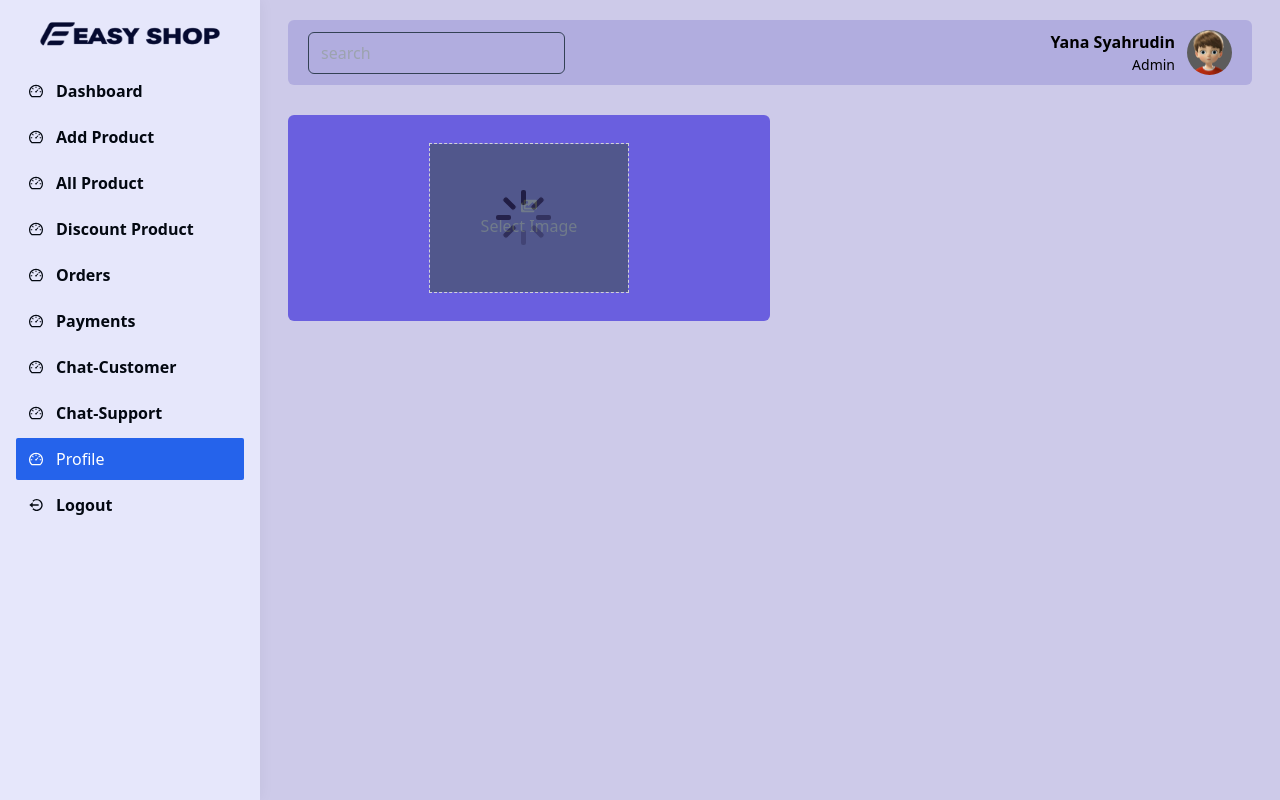
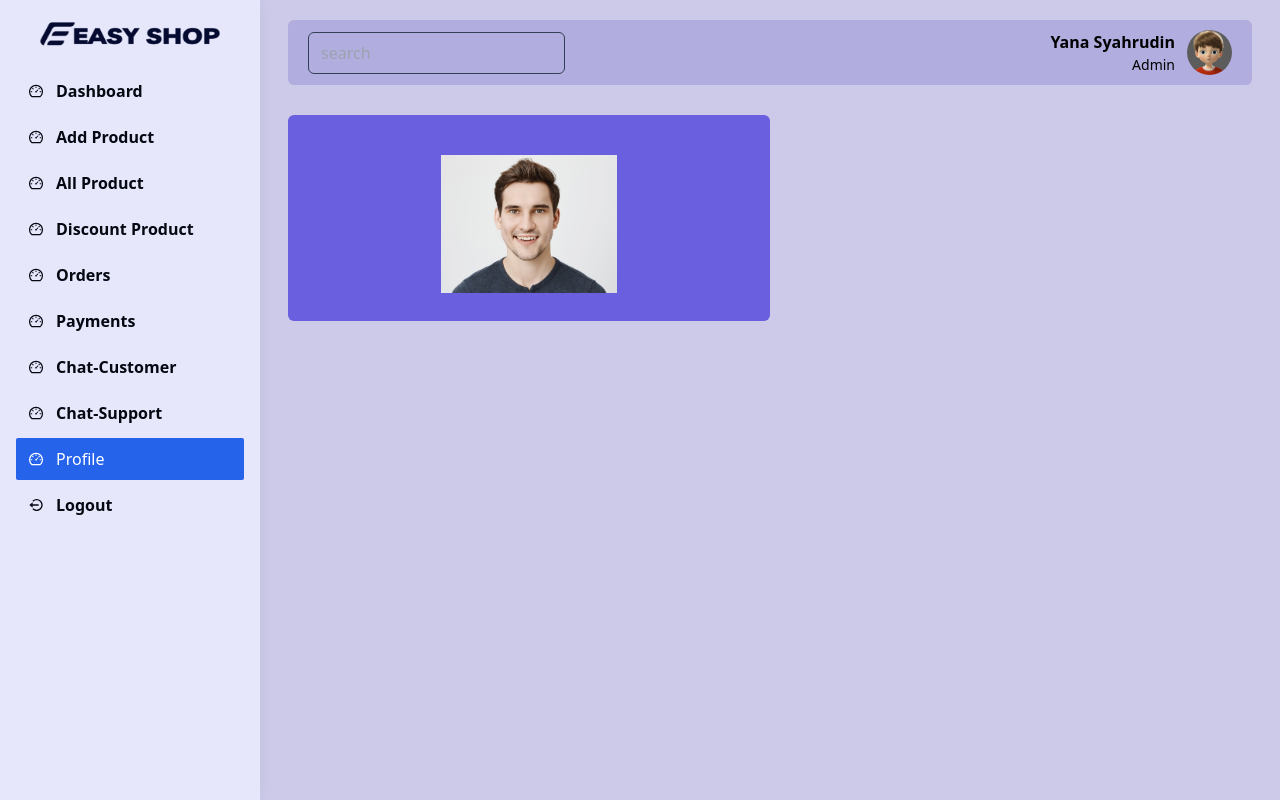
Before and after one commit to yanasyahrudin/ecomm-easyshop-dboard, a React (Create React App) app: page /seller/dashboard/profile in a window 1280 px wide. Built offline with nearby package versions, Linux system fonts and the light colour scheme.

Commit message:
seller profile page design part 2

```diff
--- a/src/views/seller/Profile.jsx
+++ b/src/views/seller/Profile.jsx
@@ -5,7 +5,7 @@ import { FaImages } from "react-icons/fa";
 import { FadeLoader } from "react-spinners";
 
 const Profile = () => {
-  const image = false;
+  const image = true;
   const loader = true;
 
   return (
@@ -15,7 +15,19 @@ const Profile = () => {
           <div className="w-full p-4 bg-[#6a5fdf] rounded-md text-[#d0d2d6]">
             <div className="flex justify-center items-center py-3">
               {image ? (
-                <label htmlFor=""></label>
+                <label
+                  htmlFor="img"
+                  className="h-[150px] w-[200px] relative p-3 cursor-pointer overflow-hidden"
+                >
+                  <img src="http://localhost:3000/images/demo.jpg" alt="" />
+                  {!loader && (
+                    <div className="bg-slate-600 absolute left-0 top-0 w-full h-full opacity-70 flex justify-center items-center z-20">
+                      <span>
+                        <FadeLoader />
+                      </span>
+                    </div>
+                  )}
+                </label>
               ) : (
                 <label
                   className="flex justify-center items-center flex-col h-[150px] w-[200px] cursor-pointer border border-dashed hover:border-red-500 border-[#d0d2d6] relative"
@@ -34,6 +46,7 @@ const Profile = () => {
                   )}
                 </label>
               )}
+              <input type="file" className="hidden"  id="img"/>
             </div>
           </div>
         </div>
```
